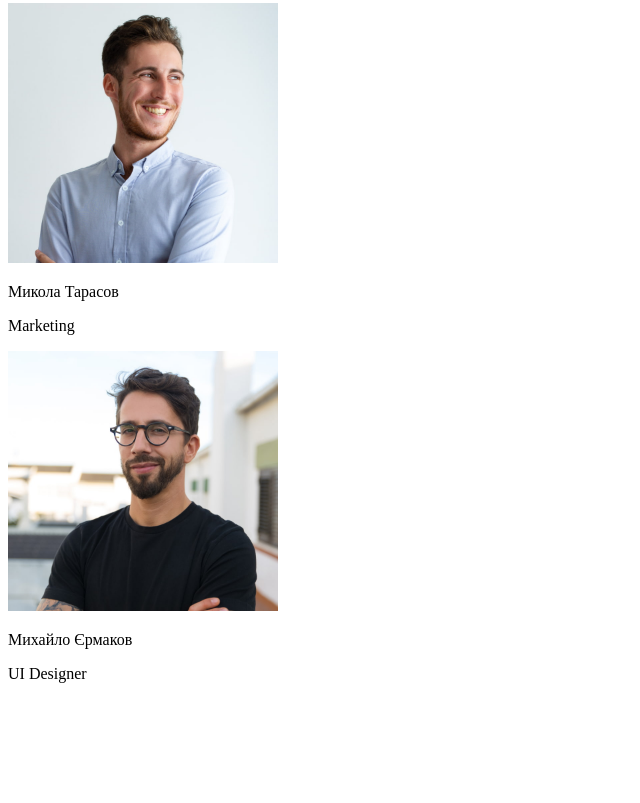
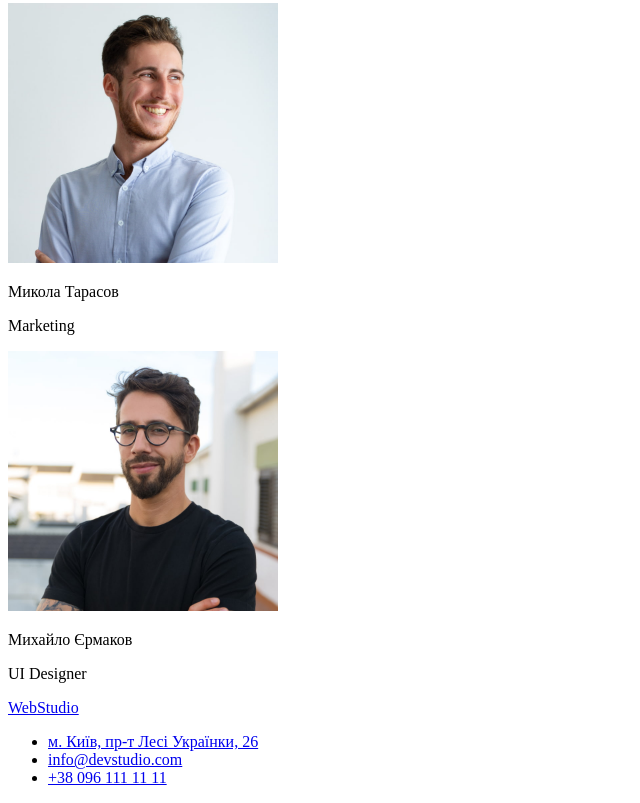
Before and after one commit to Oleksiy-Pastushenko/goit-markup-hw-01, a plain HTML site: page index.html in a window 1280 px wide. Shown: the part 2248-3051 px from the top of the page, without its empty margins (0-640 px from the left). Before the commit the page ends 2947 px from the top, so only its background shows below. Drawn offline with Linux system fonts and the light colour scheme.

Commit message:
Create footer
Заповнений footer

```diff
--- a/index.html
+++ b/index.html
@@ -1,5 +1,5 @@
 <!DOCTYPE html>
-<html lang="en">
+<html lang="ua">
 <head>
     <meta charset="UTF-8">
     <meta http-equiv="X-UA-Compatible" content="IE=edge">
@@ -8,7 +8,7 @@
 </head>
 <body>
     <header>
-        <a href="#"><span>Web</span><span>Studio</span></a>
+        <a href="#" lang="en"><span>Web</span><span>Studio</span></a>
         <nav>
             <ul>
                 <li>
@@ -30,7 +30,7 @@
     <main>
         <section>
             <h1>Ефективні рішення для вашого бізнесу</h1>
-            <button>Замовити послугу</button>
+            <button type="button">Замовити послугу</button>
         </section>
         <section>
             <div>
@@ -90,6 +90,19 @@
             </section>
         </section>
     </main>
-    <footer></footer>
+    <footer>
+        <section>
+            <a href="#" lang="en"><span>Web</span><span>Studio</span></a>
+            <ul>
+                <li><a href="https://goo.gl/maps/TCnoSW8oaeDtwfH4A" target="_blank">м. Київ, пр-т Лесі Українки, 26</a></li>
+                <li>
+                    <a href="mailto:info@devstudio.com">info@devstudio.com</a>
+                </li>
+                <li>
+                    <a href="tel:+380961111111">+38 096 111 11 11</a>
+                </li>
+            </ul>
+        </section>
+    </footer>
 </body>
 </html>
```
